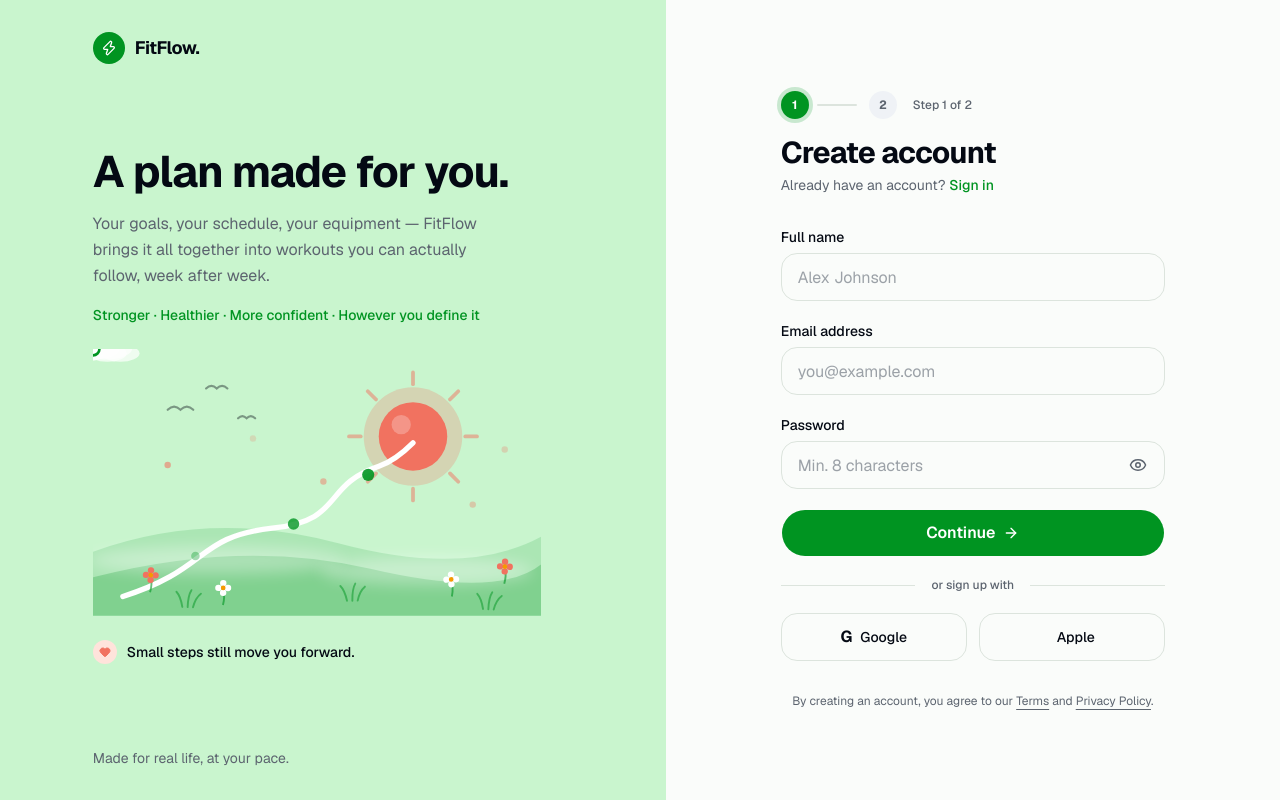
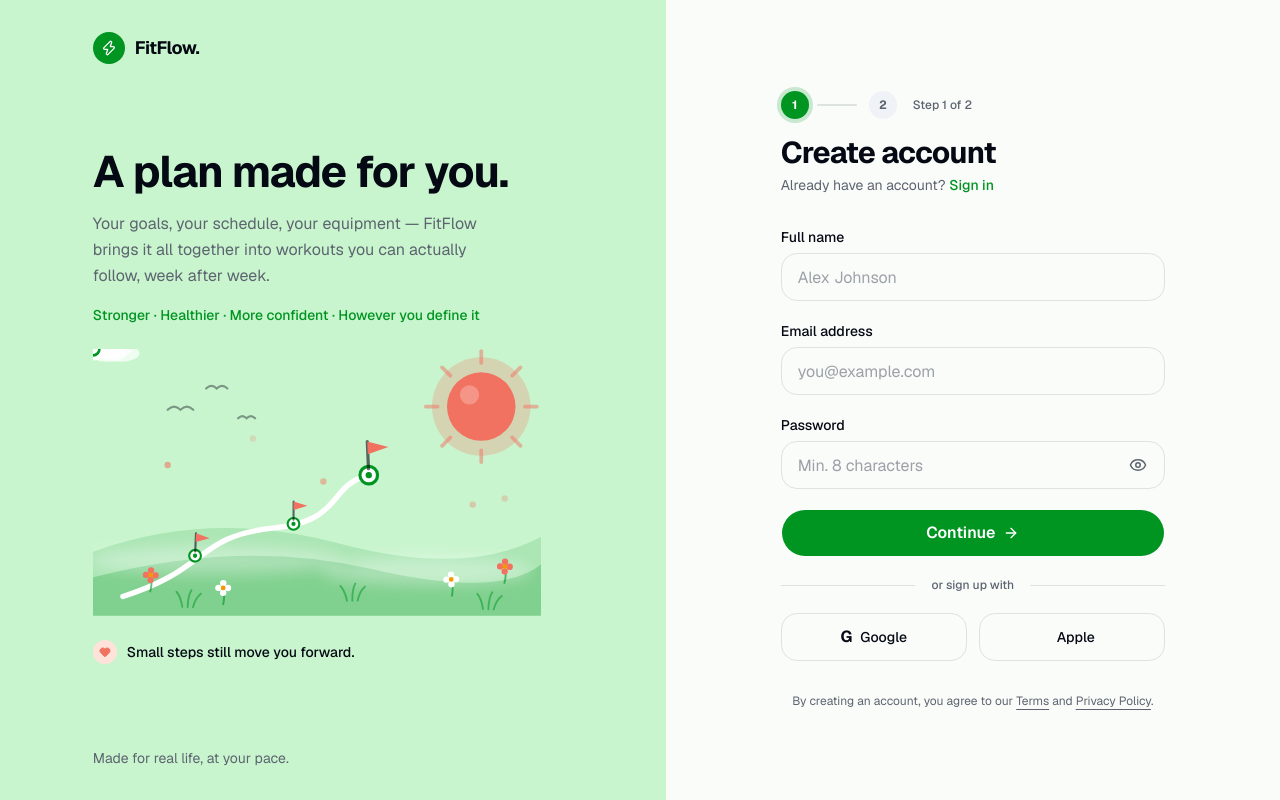
Before and after one commit to SunilBarewar/FitFlow, a Next.js app: page /sign-up in a window 1280 px wide. Built offline with nearby package versions, Linux system fonts and the light colour scheme.

Commit message:
Connect sign-in and sign-up UI to the auth client layer.

```diff
--- a/src/app/(auth)/sign-in/page.tsx
+++ b/src/app/(auth)/sign-in/page.tsx
@@ -1,18 +1,25 @@
 "use client";
 
 import { motion, AnimatePresence } from "motion/react";
-import { useState } from "react";
+import { Suspense, useState } from "react";
 import Link from "next/link";
+import { useRouter, useSearchParams } from "next/navigation";
 import { Eye, EyeOff, Zap, ArrowRight } from "lucide-react";
 import { Button } from "@/components/ui/button";
-import { cn } from "@/lib/utils";
+import { useSignIn } from "@/features/auth/hooks/use-sign-in";
+import { getErrorMessage } from "@/features/auth/lib/api-client";
+import { cn } from "@/lib/utils/cn";
 /* ─── Sign In Form ─── */
 function SignInForm() {
+  const router = useRouter();
+  const searchParams = useSearchParams();
+  const signIn = useSignIn();
   const [email, setEmail] = useState("");
   const [password, setPassword] = useState("");
   const [showPassword, setShowPassword] = useState(false);
-  const [loading, setLoading] = useState(false);
   const [error, setError] = useState("");
+
+  const callbackUrl = searchParams.get("callbackUrl") ?? "/chat";
 
   async function handleSubmit(e: React.FormEvent) {
     e.preventDefault();
@@ -21,10 +28,14 @@ function SignInForm() {
       setError("Please fill in all fields.");
       return;
     }
-    setLoading(true);
-    // TODO: wire up real auth
-    await new Promise((r) => setTimeout(r, 1200));
-    setLoading(false);
+    try {
+      await signIn.mutateAsync({ email, password });
+      router.push(callbackUrl.startsWith("/") ? callbackUrl : "/chat");
+    } catch (err) {
+      setError(
+        getErrorMessage(err, "We couldn't sign you in. Please try again."),
+      );
+    }
   }
 
   return (
@@ -128,9 +139,9 @@ function SignInForm() {
         <Button
           type="submit"
           className="w-full rounded-full h-12 text-base font-semibold gap-2"
-          disabled={loading}
+          disabled={signIn.isPending}
         >
-          {loading ? (
+          {signIn.isPending ? (
             <span className="flex items-center gap-2">
               <span className="w-4 h-4 rounded-full border-2 border-primary-foreground/30 border-t-primary-foreground animate-spin" />
               Signing in…
@@ -177,6 +188,24 @@ function SignInForm() {
   );
 }
 
+function SignInFallback() {
+  return (
+    <div className="mx-auto w-full max-w-sm px-4 py-12 sm:px-0 space-y-6">
+      <div className="h-9 w-48 rounded-lg bg-muted animate-pulse" />
+      <div className="h-4 w-64 rounded-lg bg-muted animate-pulse" />
+      <div className="space-y-4">
+        <div className="h-12 rounded-xl bg-muted animate-pulse" />
+        <div className="h-12 rounded-xl bg-muted animate-pulse" />
+        <div className="h-12 rounded-pill bg-muted animate-pulse" />
+      </div>
+    </div>
+  );
+}
+
 export default function SignInPage() {
-  return <SignInForm />;
+  return (
+    <Suspense fallback={<SignInFallback />}>
+      <SignInForm />
+    </Suspense>
+  );
 }
--- a/src/app/(auth)/sign-up/page.tsx
+++ b/src/app/(auth)/sign-up/page.tsx
@@ -3,6 +3,7 @@
 import { motion, AnimatePresence } from "motion/react";
 import { useState } from "react";
 import Link from "next/link";
+import { useRouter } from "next/navigation";
 import {
   Eye,
   EyeOff,
@@ -12,11 +13,15 @@ import {
   Check,
 } from "lucide-react";
 import { Button } from "@/components/ui/button";
-import { cn } from "@/lib/utils";
+import { useSignUp } from "@/features/auth/hooks/use-sign-up";
+import { getErrorMessage } from "@/features/auth/lib/api-client";
+import { cn } from "@/lib/utils/cn";
 /* ─── Journey step data ─── */
 
 /* ─── Sign Up Form ─── */
 function SignUpForm() {
+  const router = useRouter();
+  const signUp = useSignUp();
   const [step, setStep] = useState<1 | 2>(1);
   const [formData, setFormData] = useState({
     name: "",
@@ -25,7 +30,6 @@ function SignUpForm() {
     goal: "" as string,
   });
   const [showPassword, setShowPassword] = useState(false);
-  const [loading, setLoading] = useState(false);
   const [errors, setErrors] = useState<Record<string, string>>({});
 
   const goals = [
@@ -56,10 +60,22 @@ function SignUpForm() {
       return;
     }
     setErrors({});
-    setLoading(true);
-    // TODO: Implement actual auth
-    await new Promise((r) => setTimeout(r, 1400));
-    setLoading(false);
+    try {
+      await signUp.mutateAsync({
+        name: formData.name.trim(),
+        email: formData.email.trim(),
+        password: formData.password,
+        goal: formData.goal,
+      });
+      router.push("/chat");
+    } catch (err) {
+      setErrors({
+        form: getErrorMessage(
+          err,
+          "We couldn't create your account. Please try again.",
+        ),
+      });
+    }
   }
 
   const field = (
@@ -283,6 +299,16 @@ function SignUpForm() {
             </div>
 
             <AnimatePresence>
+              {errors.form && (
+                <motion.p
+                  initial={{ opacity: 0, height: 0 }}
+                  animate={{ opacity: 1, height: "auto" }}
+                  exit={{ opacity: 0, height: 0 }}
+                  className="text-sm text-destructive bg-destructive/10 border border-destructive/20 rounded-xl px-4 py-3"
+                >
+                  {errors.form}
+                </motion.p>
+              )}
               {errors.goal && (
                 <motion.p
                   initial={{ opacity: 0, height: 0 }}
@@ -307,9 +333,9 @@ function SignUpForm() {
               <Button
                 type="submit"
                 className="flex-[2] rounded-full h-12 text-base font-semibold gap-2"
-                disabled={loading}
+                disabled={signUp.isPending}
               >
-                {loading ? (
+                {signUp.isPending ? (
                   <span className="flex items-center gap-2">
                     <span className="w-4 h-4 rounded-full border-2 border-primary-foreground/30 border-t-primary-foreground animate-spin" />
                     Setting up…
--- a/src/components/auth/auth-panel.tsx
+++ b/src/components/auth/auth-panel.tsx
@@ -20,8 +20,10 @@ const AFFIRMATIONS = [
   "The future you is already grateful.",
 ] as const;
 
-const PATH_D =
-  "M28 232 C110 206 96 176 168 168 C236 161 214 128 268 110 C282 105 292 96 300 88";
+/* The journey ends at the final milestone flag (258, 118) — the sun
+   stays in the sky beyond it: a backdrop to aim toward, not a place
+   the traveller walks into. */
+const PATH_D = "M28 232 C110 206 96 176 168 168 C236 161 218 130 258 118";
 
 /** The tip of a flower/grass tuft sways around its base at (x, y). */
 function Sway({
@@ -51,7 +53,7 @@ function Sway({
 /**
  * A living morning: the sun rises once, then keeps breathing light.
  * Clouds and mist drift, flowers sway, a butterfly loops the meadow,
- * and a small traveller walks the path toward the sun — forever.
+ * and a small traveller walks the path to its final flag, under the sun.
  */
 function SunriseIllustration({ reduceMotion }: { reduceMotion: boolean }) {
   const loop = (duration: number, delay = 0) => ({
@@ -65,7 +67,7 @@ function SunriseIllustration({ reduceMotion }: { reduceMotion: boolean }) {
     <svg
       viewBox="0 0 420 250"
       role="img"
-      aria-label="A sunrise over rolling hills, with a winding path leading toward the sun"
+      aria-label="A sunrise over rolling hills, with a winding path leading to a small flag on a hilltop"
       className="w-full max-w-md"
     >
       {/* Last twinkles of the night, fading as the day arrives */}
@@ -74,7 +76,7 @@ function SunriseIllustration({ reduceMotion }: { reduceMotion: boolean }) {
           { x: 52, y: 34, delay: 0 },
           { x: 128, y: 58, delay: 1.1 },
           { x: 196, y: 26, delay: 2 },
-          { x: 366, y: 44, delay: 0.6 },
+          { x: 402, y: 132, delay: 0.6 },
         ].map(({ x, y, delay }) => (
           <motion.path
             key={x}
@@ -90,7 +92,7 @@ function SunriseIllustration({ reduceMotion }: { reduceMotion: boolean }) {
       {/* Clouds drifting through the morning */}
       {[
         { x: 66, y: 52, s: 1, duration: 16, delay: 0 },
-        { x: 330, y: 28, s: 0.7, duration: 20, delay: 1.5 },
+        { x: 236, y: 30, s: 0.7, duration: 20, delay: 1.5 },
       ].map(({ x, y, s, duration, delay }) => (
         <motion.g
           key={x}
@@ -119,22 +121,22 @@ function SunriseIllustration({ reduceMotion }: { reduceMotion: boolean }) {
           {[0, 45, 90, 135, 180, 225, 270, 315].map((angle) => (
             <line
               key={angle}
-              x1="300"
-              y1="22"
-              x2="300"
-              y2="33"
-              transform={`rotate(${angle} 300 82)`}
+              x1="364"
+              y1="2"
+              x2="364"
+              y2="13"
+              transform={`rotate(${angle} 364 54)`}
             />
           ))}
         </g>
         <motion.g
           animate={reduceMotion ? undefined : { scale: [1, 1.05, 1] }}
           transition={loop(5)}
-          style={{ transformOrigin: "300px 82px" }}
+          style={{ transformOrigin: "364px 54px" }}
         >
-          <circle cx="300" cy="82" r="46" className="fill-brand-coral/25" />
-          <circle cx="300" cy="82" r="32" className="fill-brand-coral" />
-          <circle cx="289" cy="71" r="9" className="fill-white/25" />
+          <circle cx="364" cy="54" r="46" className="fill-brand-coral/25" />
+          <circle cx="364" cy="54" r="32" className="fill-brand-coral" />
+          <circle cx="353" cy="43" r="9" className="fill-white/25" />
         </motion.g>
       </motion.g>
 
@@ -206,25 +208,39 @@ function SunriseIllustration({ reduceMotion }: { reduceMotion: boolean }) {
         </>
       )}
 
-      {/* Milestones along the way — gently pulsing, one after another */}
+      {/*
+        Milestones — little checkpoint flags planted on the path.
+        A flag reads instantly as "a point you're heading to", where a
+        plain dot just looked like part of the dotted path. Each flag
+        sways gently; the last one, nearest the sun, stands tallest.
+      */}
       {[
-        { cx: 96, cy: 194, delay: 0 },
-        { cx: 188, cy: 164, delay: 0.9 },
-        { cx: 258, cy: 118, delay: 1.8 },
-      ].map(({ cx, cy, delay }) => (
-        <motion.circle
-          key={cx}
-          cx={cx}
-          cy={cy}
-          r="5"
-          className="fill-primary"
-          animate={
-            reduceMotion
-              ? undefined
-              : { opacity: [0.35, 1, 0.35], r: [4, 6, 4] }
-          }
-          transition={loop(2.7, delay)}
-        />
+        { x: 96, y: 194, delay: 0, scale: 1 },
+        { x: 188, y: 164, delay: 0.9, scale: 1 },
+        { x: 258, y: 118, delay: 1.8, scale: 1.5 },
+      ].map(({ x, y, delay, scale }) => (
+        <Sway key={x} x={x} y={y} delay={delay} reduceMotion={reduceMotion}>
+          <g transform={`translate(${x} ${y}) scale(${scale})`}>
+            {/* Base — a clear stop on the path, distinct from its dots */}
+            <circle
+              r="5.5"
+              className="fill-white stroke-primary"
+              strokeWidth="2"
+            />
+            <circle r="2" className="fill-primary" />
+            {/* Flagpole + flag */}
+            <line
+              x1="0"
+              y1="-4"
+              x2="0"
+              y2="-21"
+              strokeWidth="2"
+              strokeLinecap="round"
+              className="stroke-foreground/60"
+            />
+            <polygon points="0,-21 13,-17 0,-13" className="fill-brand-coral" />
+          </g>
+        </Sway>
       ))}
 
       {/* Meadow flowers, swaying in the breeze */}
@@ -315,7 +331,7 @@ function SunriseIllustration({ reduceMotion }: { reduceMotion: boolean }) {
           { cx: 70, cy: 120, delay: 0 },
           { cx: 150, cy: 84, delay: 1.4 },
           { cx: 356, cy: 150, delay: 0.7 },
-          { cx: 386, cy: 96, delay: 2 },
+          { cx: 386, cy: 142, delay: 2 },
           { cx: 216, cy: 132, delay: 2.6 },
         ].map(({ cx, cy, delay }) => (
           <motion.circle
```
